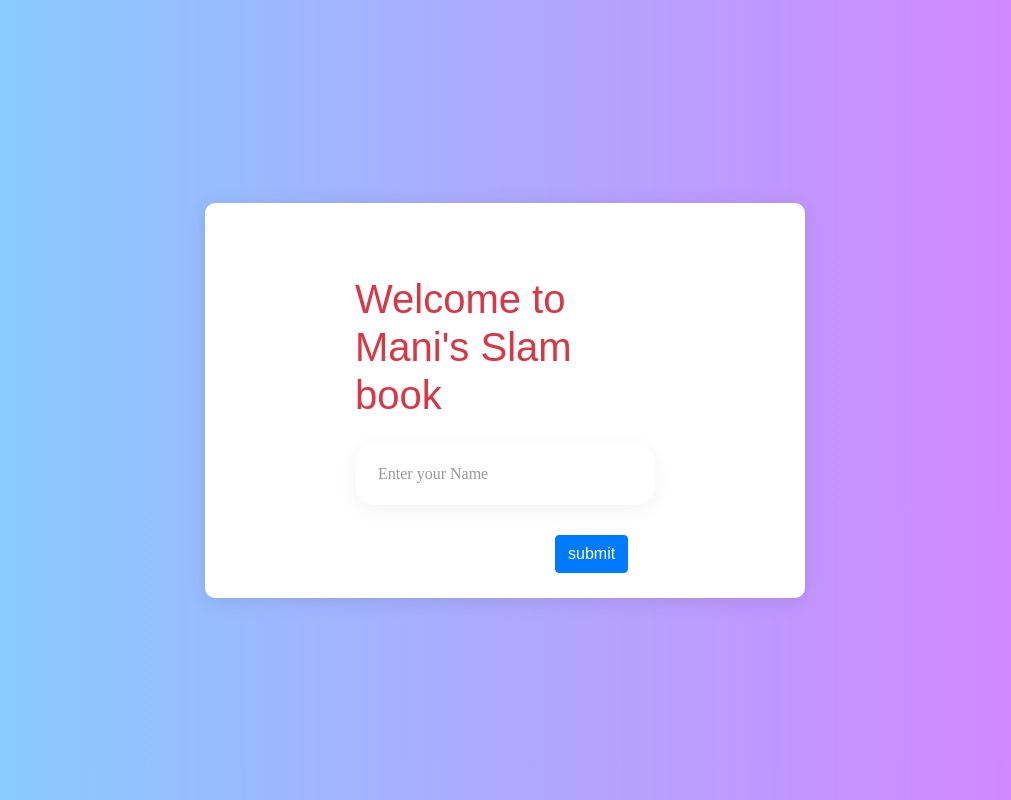
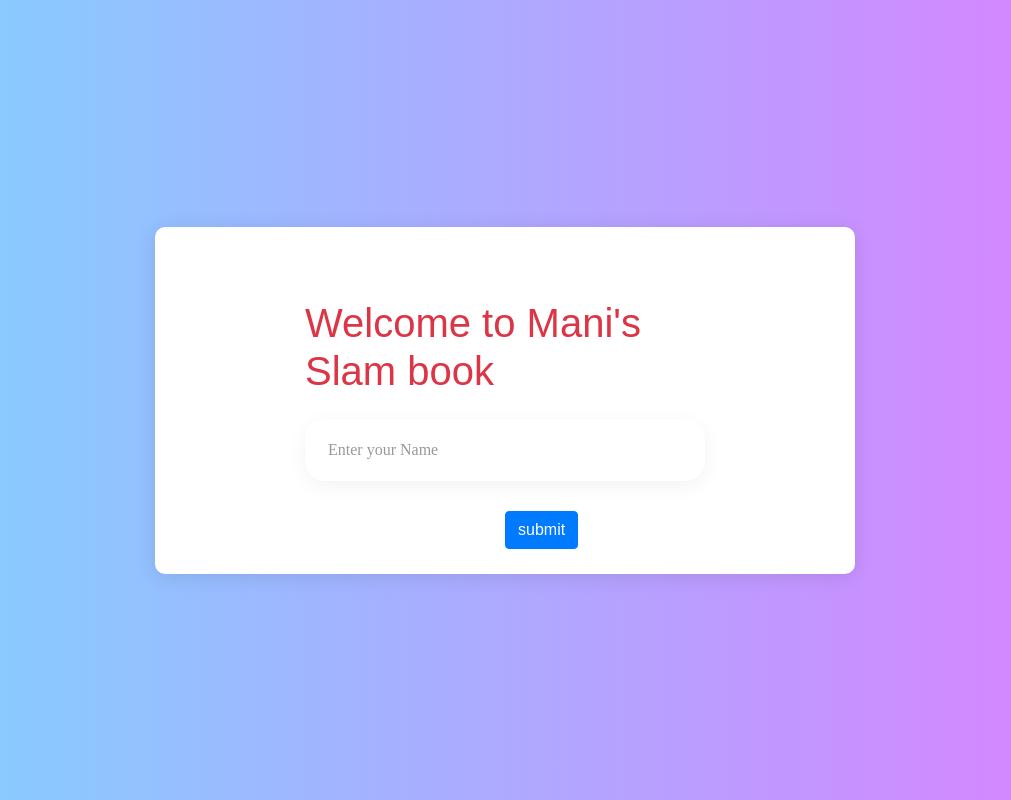
Before and after one commit to Mani1211/Django-slam-book, a Django app: page / in a window 1280 px wide. Shown: the whole page, without its empty margins (135-1146 px from the left). Run offline with Django 3.2, Linux system fonts and the light colour scheme; parts of the project's set-up code (start-up, migrations or seed data) failed here and were passed over; some libraries are stand-ins or nearby versions; some web fonts are replaced.

Commit message:
database

```diff
--- a/static/css/main.css
+++ b/static/css/main.css
@@ -163,7 +163,7 @@ iframe {
 
 
 .wrap-contact100 {
-  width: 600px;
+  width: 700px;
   background:#fff;
   border-radius: 10px;
   overflow: hidden;
```
